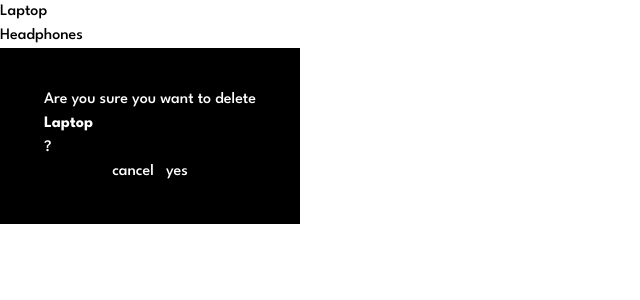
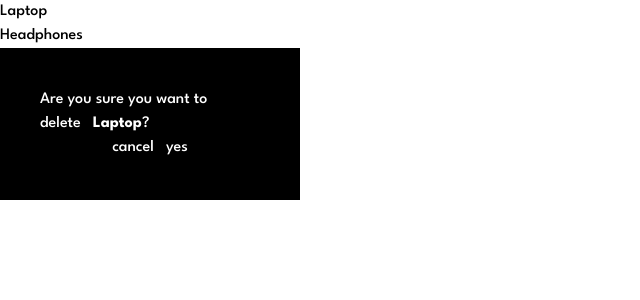
Before and after one commit to Mark-Alexis-Posadas/react-mini-practice, a React (Vite) app: page / in a window 1280 px wide. Both pictures are taken after a click on the item "Laptop". Shown: the top 300 px of the page, without its empty margins (0-640 px from the left). Built offline with nearby package versions, Linux system fonts and the light colour scheme.

Commit message:
fix nesting element

```diff
--- a/src/components/DeleteItemWithConfirmation/index.jsx
+++ b/src/components/DeleteItemWithConfirmation/index.jsx
@@ -56,7 +56,10 @@ const Confirmation = () => {
         <div className="bg-black text-white w-[300px] p-10 flex items-center flex-col">
           <p className="text-white text-md">
             Are you sure you want to delete
-            <h3 className="font-bold text-white">{visible.modalNAME}</h3>?
+            <span className="ml-3 font-bold text-white">
+              {visible.modalNAME}
+            </span>
+            ?
           </p>
           <div className="flex items-center gap-3">
             <button onClick={() => setVisible(false)}>cancel</button>
```
